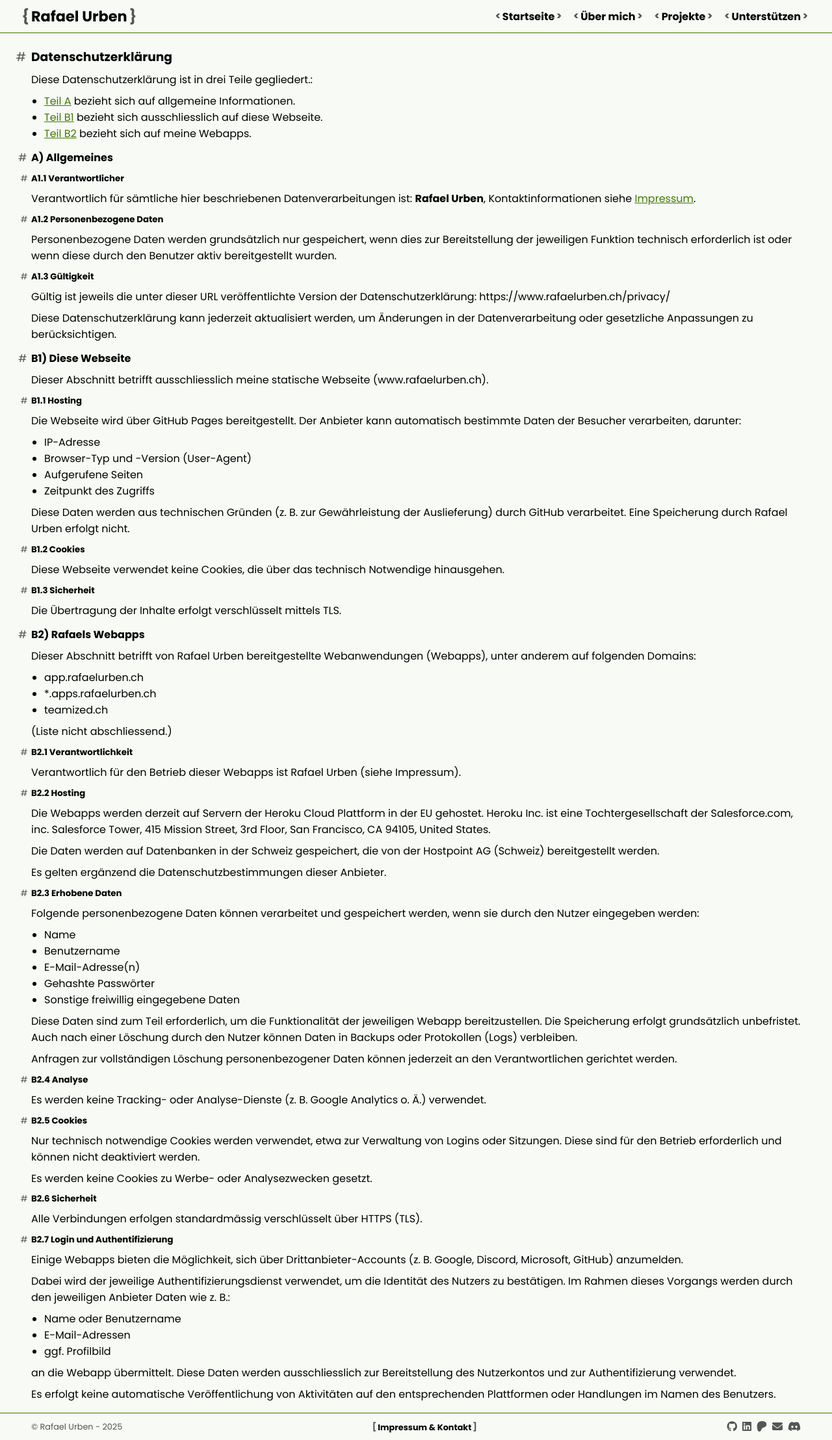
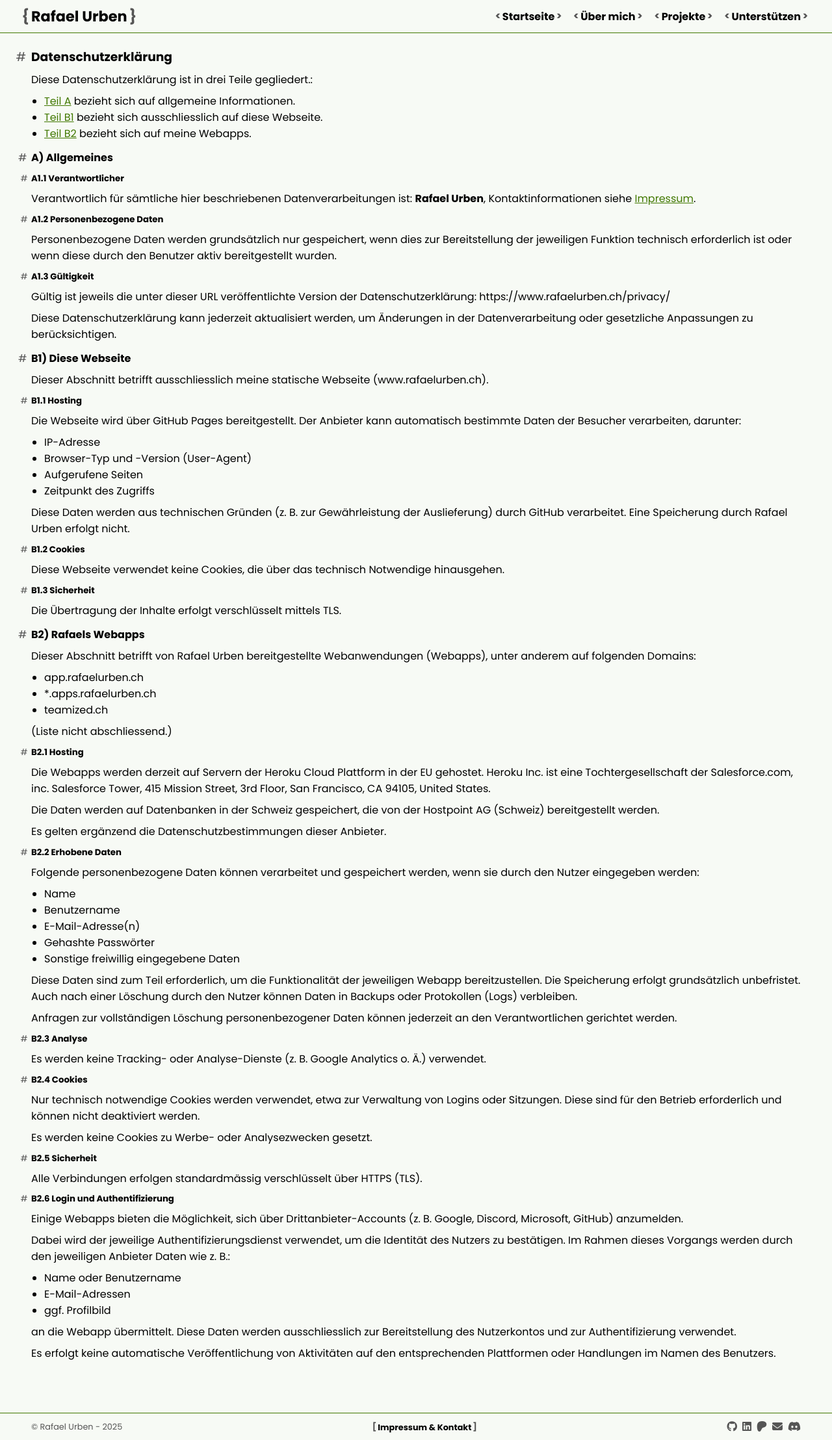
Before and after one commit to rafaelurben/rafaelurben.github.io, a Jekyll site: the page built from pages/privacy.md, in a window 1280 px wide. Shown: the whole page at 65% size. Built offline with Jekyll 4.4.1, drawn with Linux system fonts in a browser that asks for light colours.

Commit message:
chore(privacy): Remove duplicate segment

```diff
--- a/pages/privacy.md
+++ b/pages/privacy.md
@@ -70,11 +70,7 @@ Domains:
 
 (Liste nicht abschliessend.)
 
-##### B2.1 Verantwortlichkeit
-
-Verantwortlich für den Betrieb dieser Webapps ist Rafael Urben (siehe Impressum).
-
-##### B2.2 Hosting
+##### B2.1 Hosting
 
 Die Webapps werden derzeit auf Servern der Heroku Cloud Plattform in der EU gehostet. Heroku Inc. ist eine
 Tochtergesellschaft der Salesforce.com, inc. Salesforce Tower, 415 Mission Street, 3rd Floor, San Francisco, CA 94105,
@@ -100,22 +96,22 @@ erfolgt grundsätzlich unbefristet. Auch nach einer Löschung durch den Nutzer k
 
 Anfragen zur vollständigen Löschung personenbezogener Daten können jederzeit an den Verantwortlichen gerichtet werden.
 
-##### B2.4 Analyse
+##### B2.3 Analyse
 
 Es werden keine Tracking- oder Analyse-Dienste (z. B. Google Analytics o. Ä.) verwendet.
 
-##### B2.5 Cookies
+##### B2.4 Cookies
 
 Nur technisch notwendige Cookies werden verwendet, etwa zur Verwaltung von Logins oder Sitzungen. Diese sind für den
 Betrieb erforderlich und können nicht deaktiviert werden.
 
 Es werden keine Cookies zu Werbe- oder Analysezwecken gesetzt.
 
-##### B2.6 Sicherheit
+##### B2.5 Sicherheit
 
 Alle Verbindungen erfolgen standardmässig verschlüsselt über HTTPS (TLS).
 
-##### B2.7 Login und Authentifizierung
+##### B2.6 Login und Authentifizierung
 
 Einige Webapps bieten die Möglichkeit, sich über Drittanbieter-Accounts (z. B. Google, Discord, Microsoft, GitHub)
 anzumelden.
```
Also changed, not shown: other parts of pages/privacy.md (+1 -1 lines).
